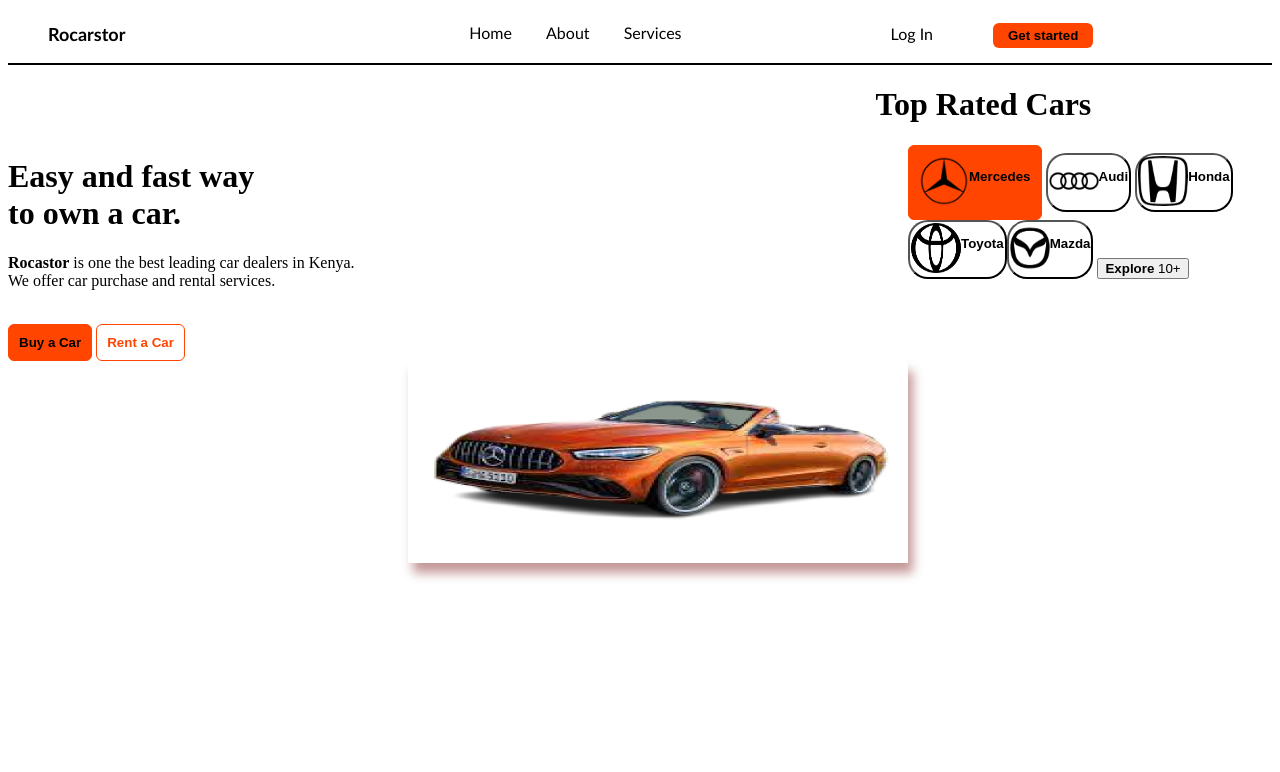
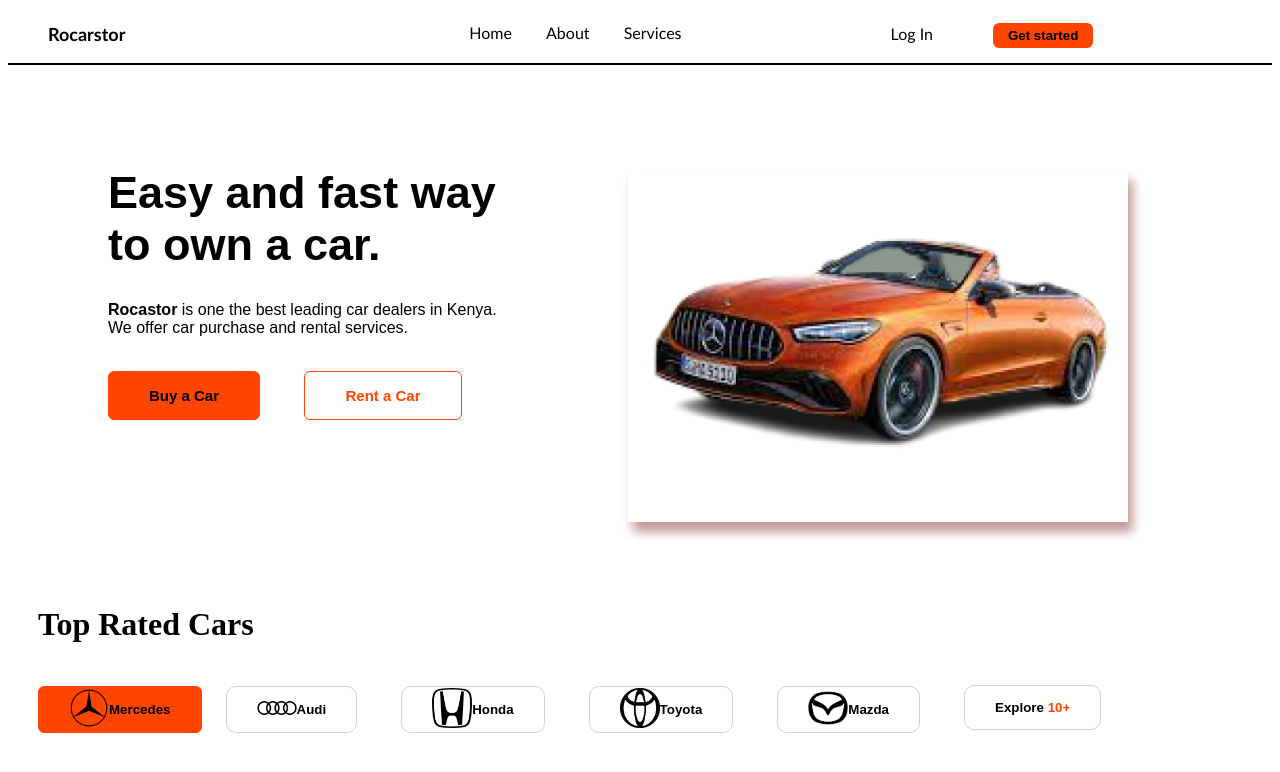
Before and after one commit to fay-simotwo/Car-website, a plain HTML site: page index.html in a window 1280 px wide. Drawn offline with Linux system fonts and the light colour scheme.

Commit message:
add top rated

```diff
--- a/index.html
+++ b/index.html
@@ -21,6 +21,8 @@
             <li><button>Get started</button><li>
         </div>
     </div>
+
+
     <div class="row">
 
         <div class="col1">
@@ -32,10 +34,11 @@
         <div class="col2">
         <img id="image1"src="imagess/image 1 (1).png" alt="Image 1">
         </div>
+
     </div>
 
+    <div class="row">
     <div class="row1">
-        <div class="col3">
         <h1>Top Rated Cars</h1>
         <button id="rcbtn1">
             <img id="mercedes"src="imagess/mercedes.png"><p id="merc"><strong>Mercedes</strong></p>
@@ -48,26 +51,16 @@
         </button>
         <button id="rcbtn">
             <img id="toyota"src="imagess/toyota icon.png"><p id="merc"><strong>Toyota</strong></p>
-        </button><button id="rcbtn">
+        </button>
+        <button id="rcbtn">
             <img id="mazda"src="imagess/mazda icon.png"><p id="merc"><strong>Mazda</strong></p>
         </button>
-        <button><strong>Explore</strong> 10+</button>
+        <button id="rcbtn">
+            <p id="merc"><strong>Explore <span> 10+</span></strong></p>
+        </button>
+    </div>
+</div>
 
-    </div>
-    </div>
-    <div class="row2">
-        <div class="col4">
-            <div class="cart">
-                <h2></h2>
-            </div>
-
-
-
-        </div>
-
-
-
-    </div>
 
 
 </body>
--- a/style.css
+++ b/style.css
@@ -31,15 +31,33 @@ li button{
     font-weight: 700;
     color: orangered;
     background-color: white;
-    padding: 10px;
+    padding: 15px 40px;
+    margin-left: 40px;
+    font-size: 15px;
 }
 #buy{
     border: 1px solid orangered;
     border-radius:6px ;
     font-weight: 700;
     background-color: orangered;
-    padding: 10px;
+    padding: 15px 40px;
+    font-size: 15px;
 
+}
+.col1{
+    float: left;
+    width: 50%;
+    margin-left: 100px;
+    font-family:Arial, Helvetica, sans-serif
+}
+.col1 h1{
+    font-size:45px;
+}
+.col2{
+    float: left;
+    width: 50%;
+    margin-top: -250px;
+    margin-left: 150px
 }
 .row{
     float:left;
@@ -48,43 +66,43 @@ li button{
 
 #image1{
     width: 500px;
-    height: 200px;
-    margin-left: 400px;
-    margin-bottom:400px;
+    height: 350px;
+    margin-left: 470px;
+    padding-bottom: -50px;
     border-bottom: 2px solid white;
     box-shadow:5px 10px 10px rgb(197, 152, 152) ;
     background-color: white;
 }
 #mercedes{
-    width: 50px;
-    height: 50px;
+    width: 40px;
+    height: 40px;
     border-radius: 2px;
     border:5px solid none;
     background-color: orangered;
     }
     #audi{
-        width: 50px;
-        height: 50px;
+        width: 40px;
+        height: 40px;
         border-radius: 10px;
         border:5px solid none;
 
     }
     #honda{
-        width: 50px;
-        height: 50px;
+        width: 40px;
+        height: 40px;
         border-radius: 10px;
         border:5px solid none;
 
     }
     #mazda{
         width: 40px;
-        height: 50px;
+        height: 40px;
         border-radius: 10px;
         border:5px solid none;
     }
     #toyota{
-        width: 50px;
-        height: 50px;
+        width: 40px;
+        height: 40px;
         border-radius: 10px;
         border:5px solid none;
     }
@@ -95,11 +113,25 @@ li button{
     border-radius:6px ;
     font-weight: 700;
     background-color: orangered;
-    padding: 10px;
+    padding: 1px 30px;
+
 
 }
 #rcbtn{
     background-color: white;
-    border-radius: 20px;
-    padding: 1px;
+    border-radius: 10px;
+    padding: 1px 30px;
+    margin: 20px;
+    border: 1px solid lightgrey;
 }
+
+span{
+    color: orangered;
+}
+
+
+
+.row1 {
+    margin-left: 30px;
+    margin-top: 80px;
+}
```
Also changed, not shown: imagess/benz.png (added).
